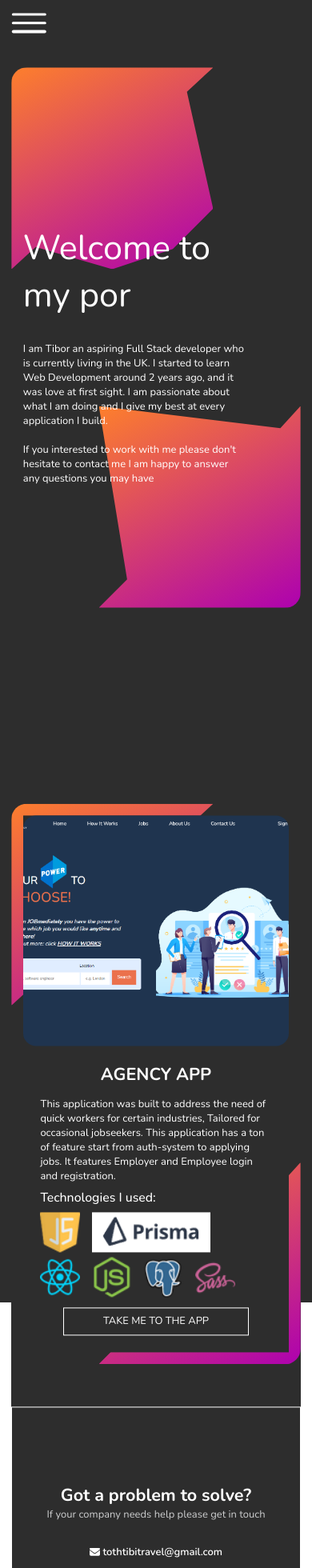
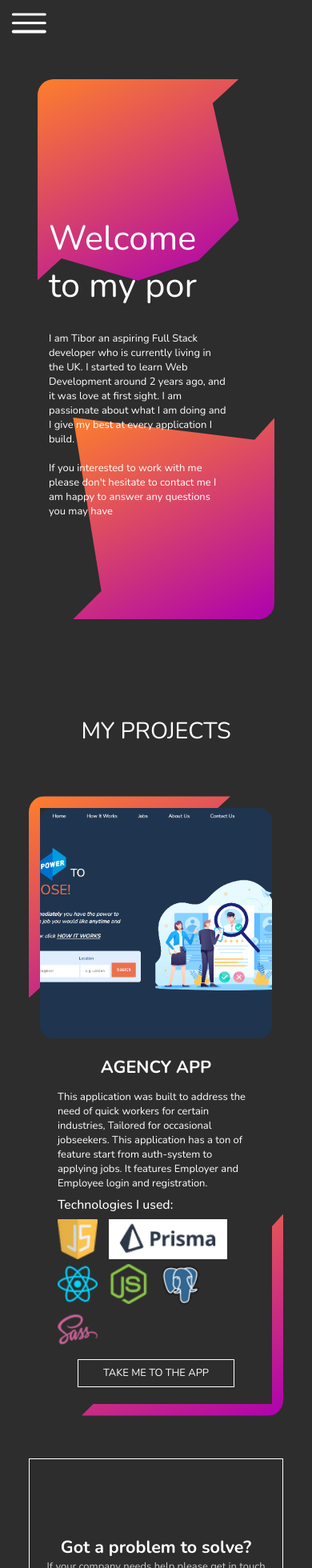
Before and after one commit to Tibor22/portfolio, a React (Create React App) app: page / in a window 390 px wide. Shown: the top 1960 px of the page at 80% size. Built offline with nearby package versions, Linux system fonts and the light colour scheme.

Commit message:
some bugfix

```diff
--- a/src/components/Contact/Contact.js
+++ b/src/components/Contact/Contact.js
@@ -109,7 +109,7 @@ export default function Contact() {
 			</div>
 			{isLoading && (
 				<div className='contact-spinner'>
-					<Spinner size='large' />
+					<Spinner size='x-large' variant='inverse' />
 				</div>
 			)}
 		</div>
--- a/src/components/Projects/Projects.js
+++ b/src/components/Projects/Projects.js
@@ -11,6 +11,7 @@ import Contact from '../Contact/Contact';
 export default function Projects() {
 	return (
 		<div className='projects-outer-container'>
+			<div className='projects-header'>MY PROJECTS</div>
 			<div id='projects' className='projects-container sm'>
 				<div className='project-1--container projects'>
 					<div className='project-1-img project-img'></div>
--- a/src/components/Projects/projects.css
+++ b/src/components/Projects/projects.css
@@ -5,6 +5,13 @@
   align-items: center;
   flex-direction: column;
   transform: translateY(110vh);
+}
+@media only screen and (max-width: 800px) {
+  .projects-outer-container {
+    padding: 3rem;
+    position: relative;
+    transform: translateY(0vh);
+  }
 }
 
 .projects-container {
@@ -127,4 +134,10 @@
 .project-desc--technologys img:hover {
   transform: scale(1.1);
   cursor: pointer;
+}
+
+.projects-header {
+  font-size: 4rem;
+  color: #fff;
+  margin-top: 2rem;
 }/*# sourceMappingURL=projects.css.map */
--- a/src/components/Projects/projects.scss
+++ b/src/components/Projects/projects.scss
@@ -5,6 +5,11 @@
 	align-items: center;
 	flex-direction: column;
 	transform: translateY(110vh);
+	@media only screen and (max-width: 800px) {
+		padding: 3rem;
+		position: relative;
+		transform: translateY(0vh);
+	}
 }
 
 .projects-container {
@@ -159,3 +164,9 @@
 		}
 	}
 }
+
+.projects-header {
+	font-size: 4rem;
+	color: #fff;
+	margin-top: 2rem;
+}
--- a/src/components/Showcase/Showcase.css
+++ b/src/components/Showcase/Showcase.css
@@ -5,14 +5,19 @@
   z-index: -2000;
   position: fixed;
   top: 0;
-  left: -2;
   justify-content: center;
   align-items: center;
   background-color: var(--color-black);
 }
 @media only screen and (max-width: 1400px) {
   .showcase-outer-container {
-    padding: 2rem;
+    padding: 3rem;
+  }
+}
+@media only screen and (max-width: 800px) {
+  .showcase-outer-container {
+    position: relative;
+    width: calc(100vw - 50px);
   }
 }
 
--- a/src/components/Showcase/Showcase.scss
+++ b/src/components/Showcase/Showcase.scss
@@ -5,13 +5,19 @@
 	z-index: -2000;
 	position: fixed;
 	top: 0;
-	left: -2;
+	// left: -2px;
 	justify-content: center;
 	align-items: center;
 	background-color: var(--color-black);
 
 	@media only screen and (max-width: 1400px) {
-		padding: 2rem;
+		padding: 3rem;
+	}
+
+	@media only screen and (max-width: 800px) {
+		// padding: 3rem;
+		position: relative;
+		width: calc(100vw - 50px);
 	}
 }
 
--- a/src/index.css
+++ b/src/index.css
@@ -26,6 +26,7 @@ html {
 		font-size: 50%;
 	}
 }
+
 @media only screen and (max-width: 450px) {
 	html {
 		font-size: 45%;
```
Also changed, not shown: 2 other files (tests, documents, lock files or other folders).
